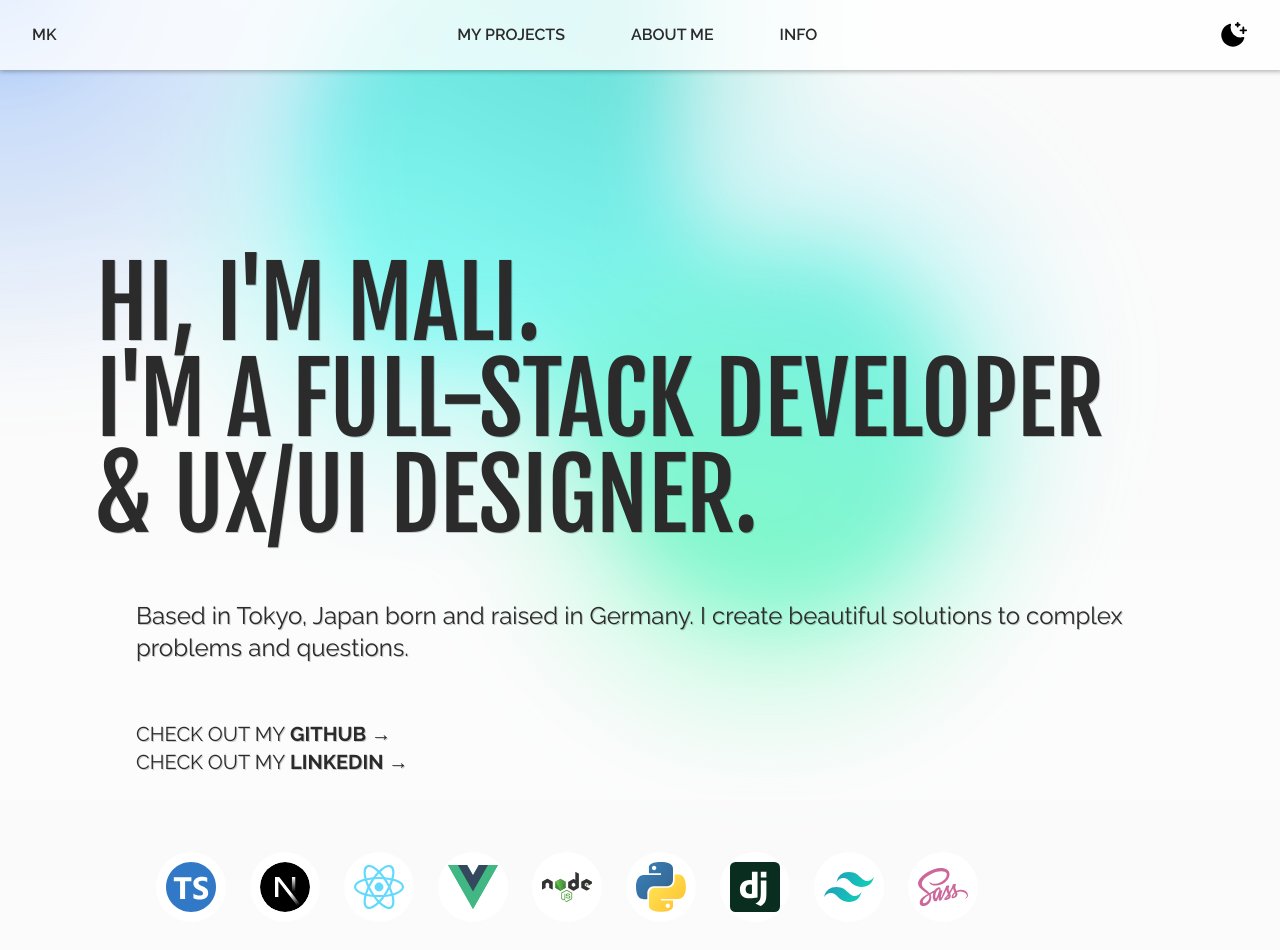
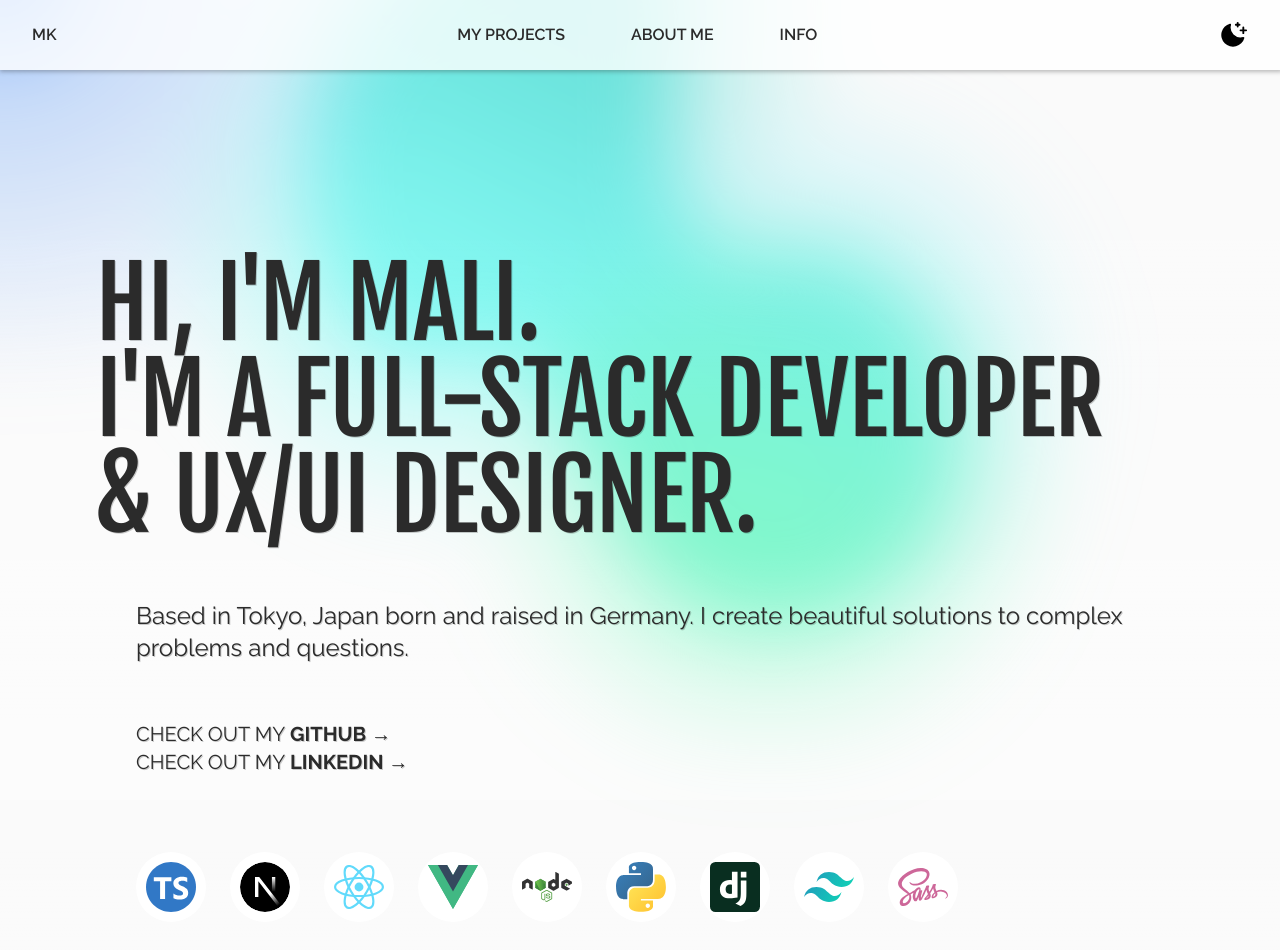
Before and after one commit to amekatze/portfolio2023, a Next.js app: page / in a window 1280 px wide. Shown: the top 950 px of the page. Built offline with nearby package versions, Linux system fonts and the light colour scheme.

Commit message:
techstack styling

```diff
--- a/src/components/Header.tsx
+++ b/src/components/Header.tsx
@@ -39,7 +39,7 @@ export default function Header({ fraunces }: NavProps) {
           →
         </li>
       </ul>
-      <div className="techstack flex flex-wrap gap-6 px-6 mx-10 max-w-screen">
+      <div className="techstack flex flex-wrap gap-6 max-w-screen">
         <a href="https://www.typescriptlang.org/" target="_blank">
           <div className="icon">
             <Image
--- a/src/styles/globals.scss
+++ b/src/styles/globals.scss
@@ -103,7 +103,7 @@ h1 {
 .techstack {
   width: fit-content;
   padding: 20px;
-  margin-left: 40px;
+  margin-left: 20px;
   border-radius: 8px;
 
   .icon {
```
